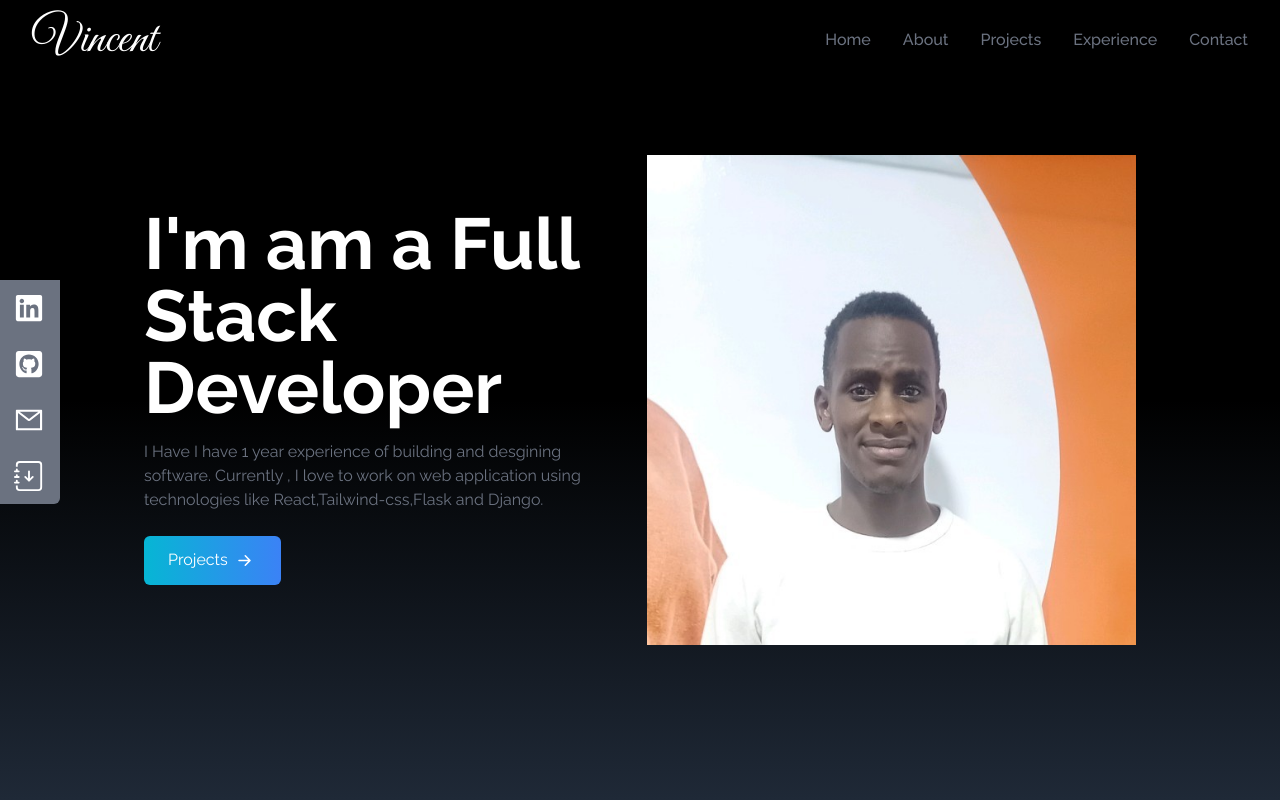
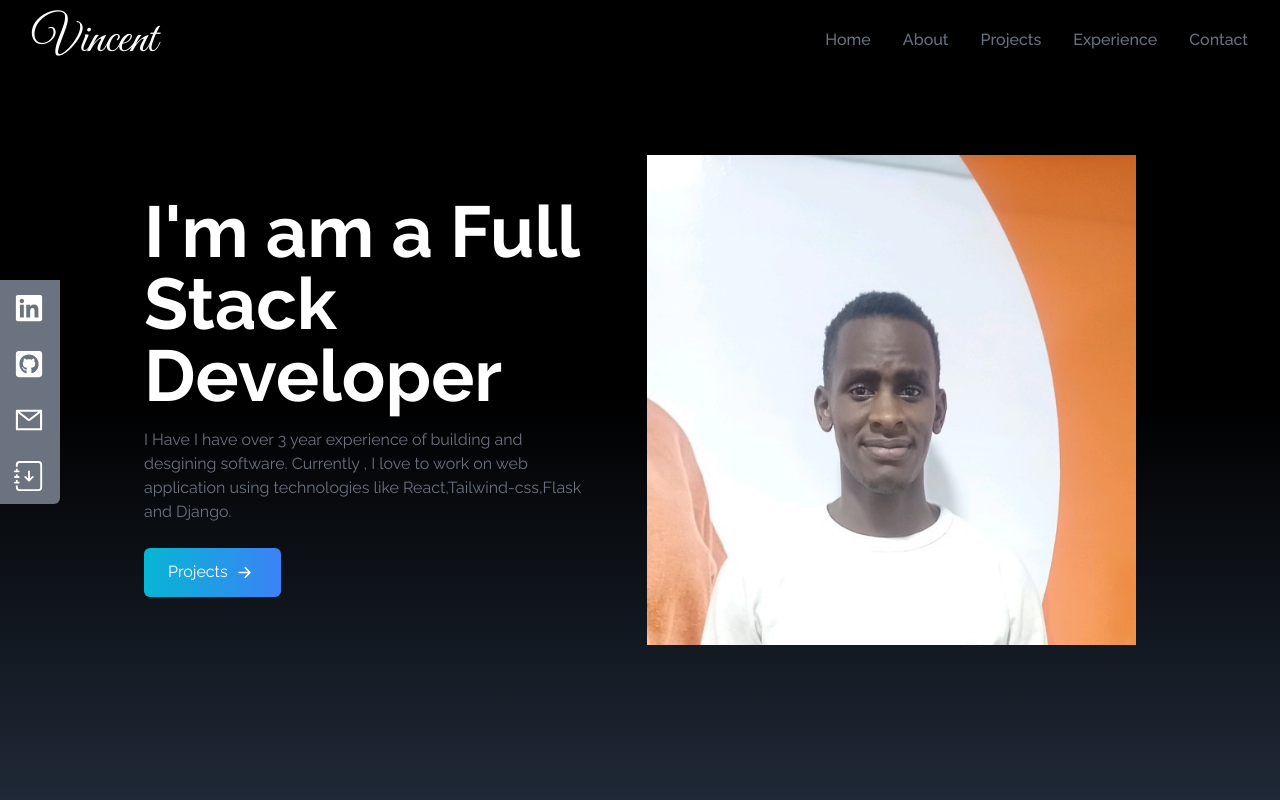
Before and after one commit to vincenttommi/portifolio, a React (Create React App) app in the folder port/: page / in a window 1280 px wide. Shown: the top 800 px of the page. Built offline with nearby package versions, Linux system fonts and the light colour scheme.

Commit message:
updating years

```diff
--- a/port/src/Components/Home.js
+++ b/port/src/Components/Home.js
@@ -10,7 +10,7 @@ const Home = () => {
         <div className='flex flex-col justify-center h-full'>
             <h2 className='text-4xl sm:text-7xl font-bold text-white'>I'm am a Full Stack Developer</h2>
              <p className='text-gray-500 py-4 max-w-md'>
-   I Have   I have 1 year experience of building  and  desgining software.
+   I Have   I have over 3 year experience of building  and  desgining software.
    Currently , I love to work  on web application using technologies like
    React,Tailwind-css,Flask and Django.
              </p>
```
